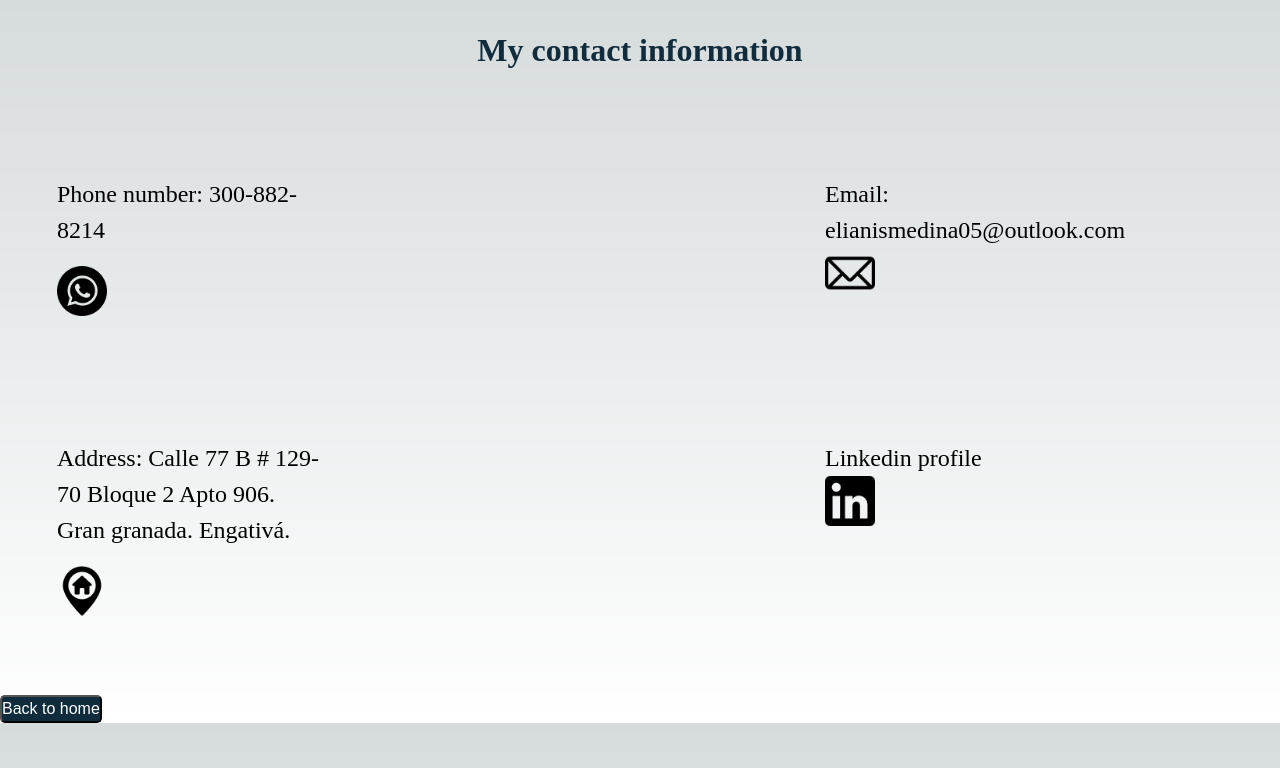
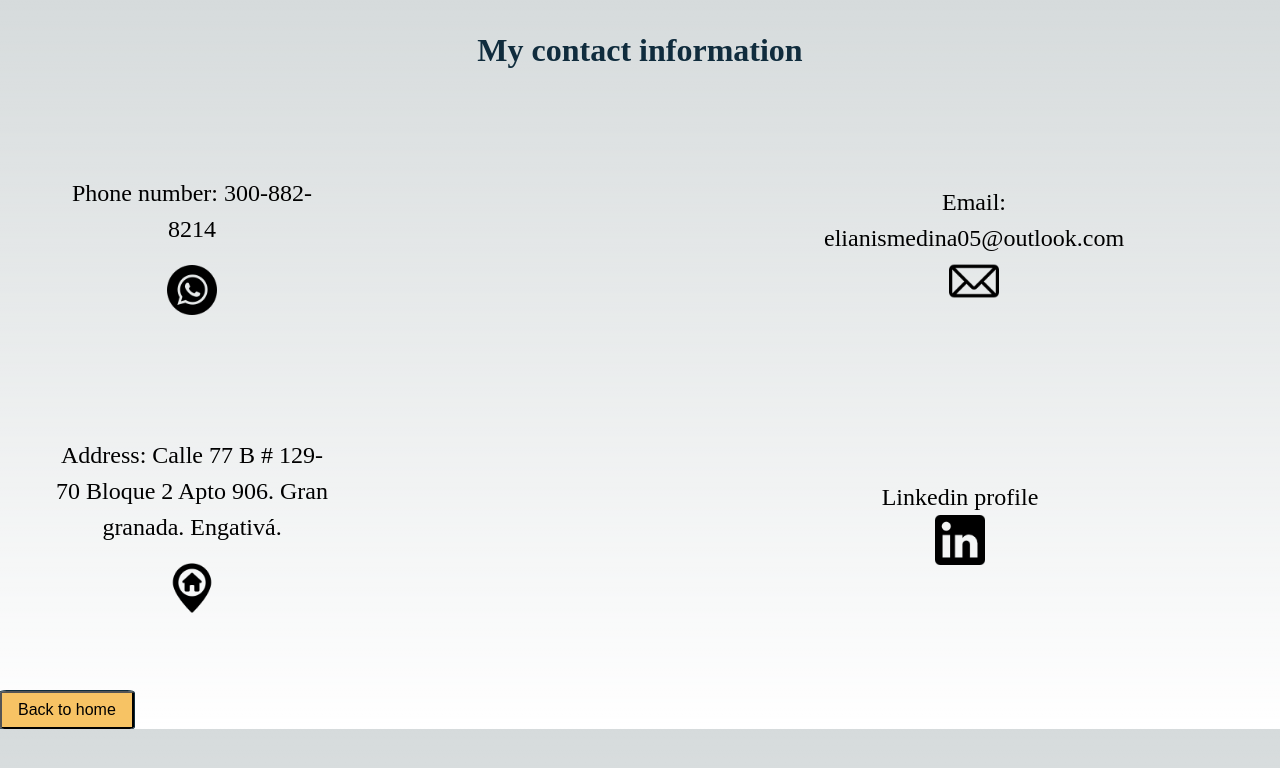
Before and after one commit to elianismedina/nextjs-blog, a Next.js app: page /contact in a window 1280 px wide. Shown: the top 768 px of the page. Built offline with nearby package versions, Linux system fonts and the light colour scheme.

Commit message:
added styles to home and contact page

```diff
--- a/styles/Contact.module.css
+++ b/styles/Contact.module.css
@@ -3,19 +3,20 @@
   color:#0b2839fa;
   text-align: center;
   padding: 2rem;
+  margin: 0;
 }
 .grid {
   display: grid;
   grid-template-columns: repeat(4, minmax(30%, auto));
   width: auto;
   max-width: 100%;
+  padding: auto;
+  margin: 0;
+  text-align: center;
 }
 .card {
   padding: 3.5rem 3.5rem;
-  border-radius: var(--border-radius);
-  background: rgba(var(--card-rgb), 0);
-  border: 1px solid rgba(var(--card-border-rgb), 0);
-  transition: background 200ms, border 200ms;
+  margin: auto;
 }
 
 .card span {
@@ -43,16 +44,43 @@
   max-width: 30ch;
 }
 .backbutton {
-  margin: 0;
-  opacity: 1;
   font-size: 1rem;
-  line-height: 1.5;
-  max-width: 30ch;
-  background-color: #0b2839fa;
-  color: white;
-  border-radius: 5px;
+  padding: 0.5rem 1rem;
+  display: inline-flexbox;
+  border-radius: 5%;
+  background-color: rgb(247, 195, 100);
+  outline: 1px solid #0b2839fa;
+  transition-property:
+    outline-offset,outline-color,background-color;
+  transition-duration: 0.25s;
+}
+.backbutton:hover {
+  outline-offset: 4px;
+  background-color: rgb(247, 195, 100);
+  outline-color: #0b2839fa;
+  color: #fff;
+}
+.backbutton i {
+  margin: auto;
+}
+.backbutton:hover i{
+  animation: shake 0.25s;
+}
+@keyframes shake {
+  10% {
+    transform: rotate(15deg);
+  }
+  20% {
+    transform: rotate(-15deg);
+  }
+  30% {
+    transform: rotate(15deg);
+  }
+  40% {
+    transform: rotate(-15deg);
+  }
+}
 
-}
 @media (max-width: 700px) {
   .grid {
     grid-template-columns: 1fr;
```
Also changed, not shown: pages/index.js (+29 -11 lines), styles/Home.module.css (+50 -13 lines).
